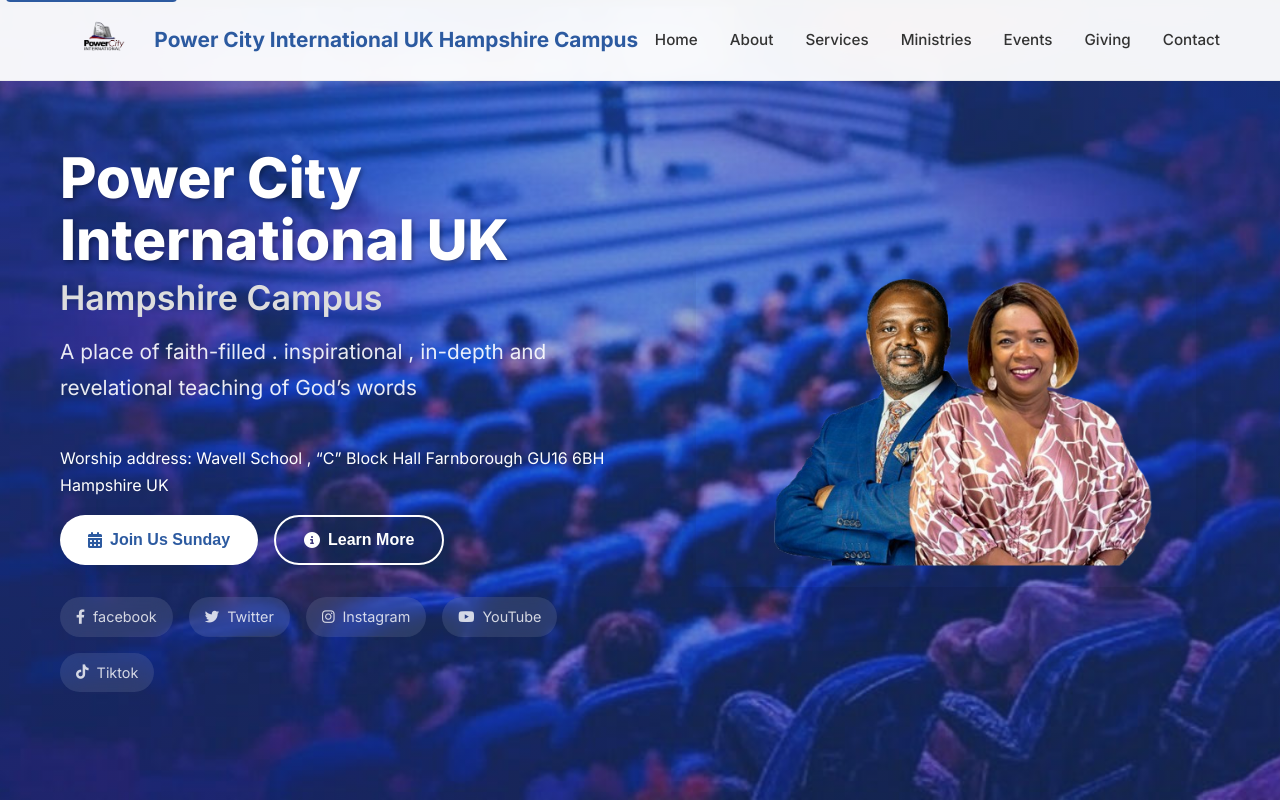
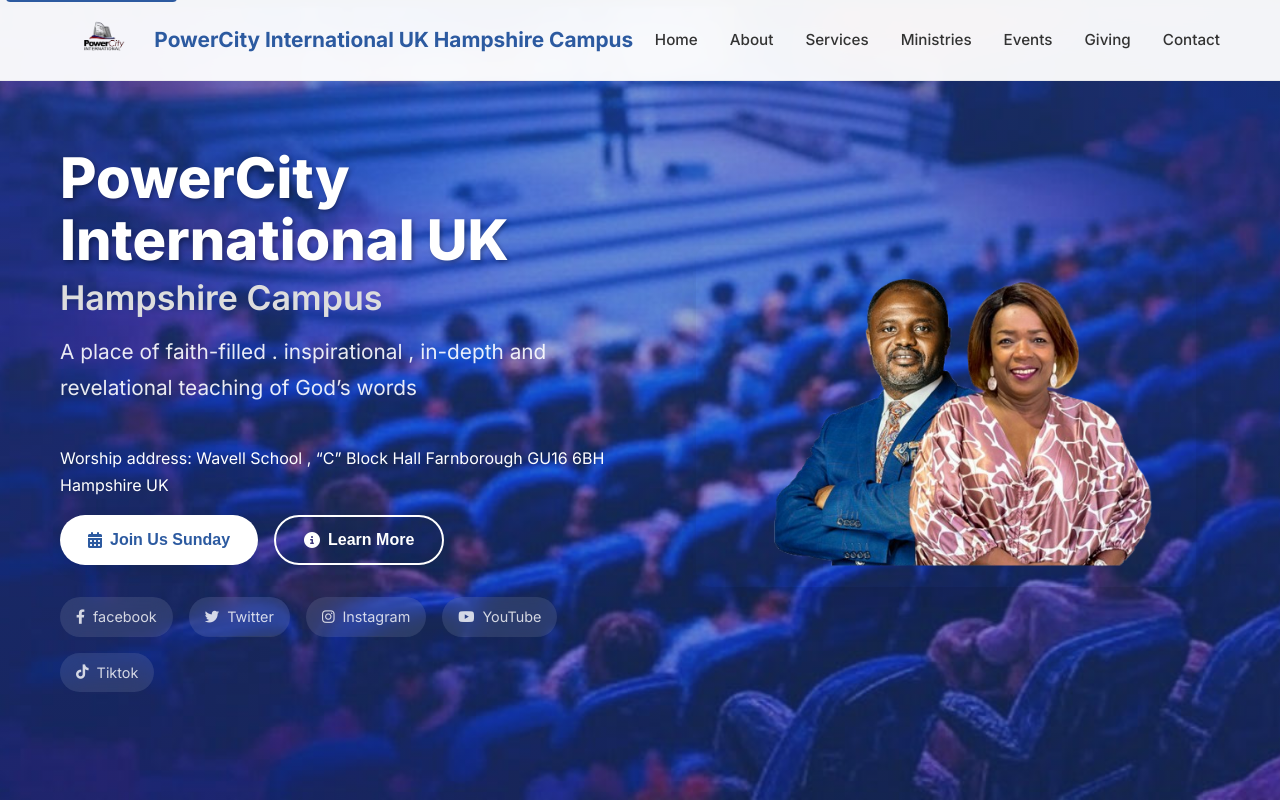
Before and after one commit to bello-thompsondavid/powercityinternationalhampshire, a plain HTML site: page index.html in a window 1280 px wide. Shown: the top 802 px of the page. Drawn offline with Linux system fonts and the light colour scheme.

Commit message:
Update index.html

```diff
--- a/index.html
+++ b/index.html
@@ -3,7 +3,7 @@
 <head>
     <meta charset="UTF-8">
     <meta name="viewport" content="width=device-width, initial-scale=1.0">
-    <title>Power City International UK Hampshire Campus - Welcome Home</title>
+    <title>PowerCity International UK Hampshire Campus - Welcome Home</title>
     <link href="https://fonts.googleapis.com/css2?family=Inter:wght@300;400;500;600;700;800&display=swap" rel="stylesheet">
     <link href="https://cdnjs.cloudflare.com/ajax/libs/font-awesome/6.4.0/css/all.min.css" rel="stylesheet">
     <link rel="stylesheet" href="styles.css" class="rel">
@@ -14,7 +14,7 @@
         <div class="nav-container">
             <div class="nav-logo">
                 <img src="churchlogo.png" alt="Church Logo">
-                <h2>Power City International UK Hampshire Campus</h2>
+                <h2>PowerCity International UK Hampshire Campus</h2>
             </div>
             <ul class="nav-menu" id="nav-menu">
                 <li class="nav-item">
@@ -53,7 +53,7 @@
         <div class="container">
             <div class="hero-content">
                 <div class="hero-text fade-in from-left">
-                    <h1 class="hero-title">Power City International UK <h3 style="font-size: 34px; margin-top: -18px; color: #ddd;">Hampshire Campus</h3> </h1>
+                    <h1 class="hero-title">PowerCity International UK <h3 style="font-size: 34px; margin-top: -18px; color: #ddd;">Hampshire Campus</h3> </h1>
                     <p class="hero-subtitle">A place of faith-filled . inspirational , in-depth and revelational teaching of God’s words</p>
                     <p>Worship address: Wavell School , “C” Block Hall
                         Farnborough GU16 6BH
@@ -183,7 +183,7 @@
                     </div>
                     <div class="service-content">
                         <h3>Bible study</h3>
-                        <p class="service-time"><i class="fas fa-clock"></i>Thursday 8pm - 9:30pm</p>
+                        <p class="service-time"><i class="fas fa-clock"></i>Thursday 8:30pm - 10pm</p>
                         <p>Deep dive into God's word with discussion and prayer.</p>
                         <ul class="service-features">
                             <li><i class="fas fa-comments"></i>Interactive Discussion</li>
@@ -524,7 +524,7 @@
         <div class="container">
             <div class="footer-content">
                 <div class="footer-section">
-                    <h3>Power City International</h3>
+                    <h3>PowerCity International</h3>
                     <p>Building a community of faith, hope, and love for Decades.</p>
                     <div class="footer-social">
                         <a href="https://www.facebook.com/share/1CgKrH63YJ/" class="social-link" aria-label="Facebook">
@@ -562,7 +562,7 @@
                 </div>
             </div>
             <div class="footer-bottom">
-                <p>&copy; 2025 power city international UK.All right reserved.</p>
+                <p>&copy; 2025 PowerCity international UK.All right reserved.</p>
             </div>
         </div>
     </footer>
@@ -587,7 +587,7 @@
             initializeScrollEffects();
             initializeContactForm();
             initializeAccessibility();
-            console.log('Power City International website loaded successfully!');
+            console.log('PowerCity International website loaded successfully!');
         });
 
         // Navigation Functions
```
